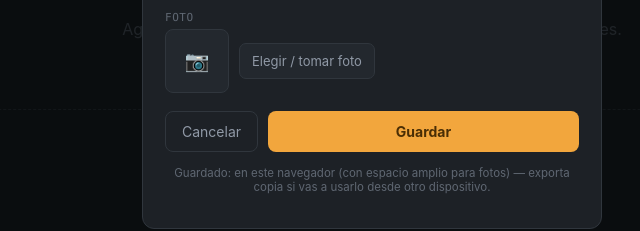
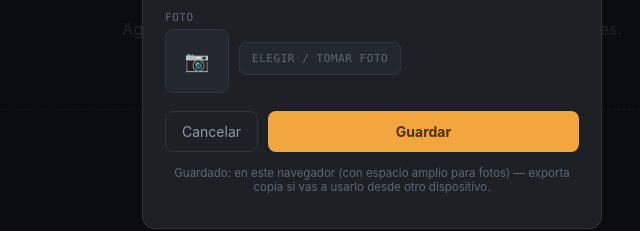
Before and after one commit to kallpegasus/mi-inventario, a plain HTML site: page index.html in a window 1280 px wide. Both pictures are taken after typing "Sample" into the empty fields and a click on the button "+ Agregar objeto". Shown: the part 411-642 px from the top of the page, 268-908 px from the left. Drawn offline with Linux system fonts and the light colour scheme.

Commit message:
Add files via upload

```diff
--- a/index.html
+++ b/index.html
@@ -77,6 +77,11 @@
     font-size:11.5px;color:var(--text-faint);margin:0 0 16px;
   }
 
+  .visually-hidden-file{
+    position:absolute;width:1px;height:1px;padding:0;margin:-1px;
+    overflow:hidden;clip:rect(0,0,0,0);white-space:nowrap;border:0;
+  }
+
   /* controls */
   .controls{
     display:flex;gap:10px;margin-bottom:16px;flex-wrap:wrap;align-items:center;
@@ -120,6 +125,7 @@
     margin:-6px 0 20px;
   }
   .backup-btn{
+    display:inline-block;
     background:transparent;
     border:1px solid var(--border);
     color:var(--text-dim);
@@ -301,6 +307,7 @@
   }
   .photo-preview img{width:100%;height:100%;object-fit:cover;}
   .photo-btn{
+    display:inline-block;
     background:var(--panel-alt);border:1px solid var(--border);color:var(--text-dim);
     padding:9px 12px;border-radius:7px;font-size:13px;cursor:pointer;font-family:var(--font-body);
   }
@@ -354,9 +361,9 @@
 
   <div class="backup-row">
     <button class="backup-btn" id="exportBtn">&#8681; Exportar copia</button>
-    <button class="backup-btn" id="importBtn">&#8679; Importar copia</button>
+    <label class="backup-btn" for="importInput">&#8679; Importar copia</label>
     <button class="backup-btn" id="autoBackupBtn">&#128190; Activar respaldo automático</button>
-    <input type="file" id="importInput" accept="application/json" style="display:none;">
+    <input type="file" id="importInput" class="visually-hidden-file" accept="application/json">
     <span class="backup-hint" id="autoBackupHint">Respaldo tuyo, fuera de Claude — guárdalo donde quieras.</span>
   </div>
 
@@ -418,8 +425,8 @@
       <label>Foto</label>
       <div class="photo-picker">
         <div class="photo-preview" id="photoPreview">&#128247;</div>
-        <button class="photo-btn" id="pickPhotoBtn" type="button">Elegir / tomar foto</button>
-        <input type="file" id="photoInput" accept="image/*" capture="environment" style="display:none;">
+        <label class="photo-btn" for="photoInput">Elegir / tomar foto</label>
+        <input type="file" id="photoInput" class="visually-hidden-file" accept="image/*" capture="environment">
       </div>
     </div>
 
@@ -776,7 +783,6 @@ document.getElementById('closeModal').onclick = closeModal;
 document.getElementById('cancelBtn').onclick = closeModal;
 overlay.onclick = (e)=>{ if(e.target===overlay) closeModal(); };
 
-document.getElementById('pickPhotoBtn').onclick = ()=>document.getElementById('photoInput').click();
 document.getElementById('photoInput').onchange = async (e)=>{
   const file = e.target.files[0];
   if(!file) return;
@@ -979,10 +985,6 @@ function exportData(){
 
 document.getElementById('exportBtn').onclick = exportData;
 
-document.getElementById('importBtn').onclick = ()=>{
-  document.getElementById('importInput').click();
-};
-
 document.getElementById('importInput').onchange = (e)=>{
   const file = e.target.files[0];
   if(!file) return;
```
